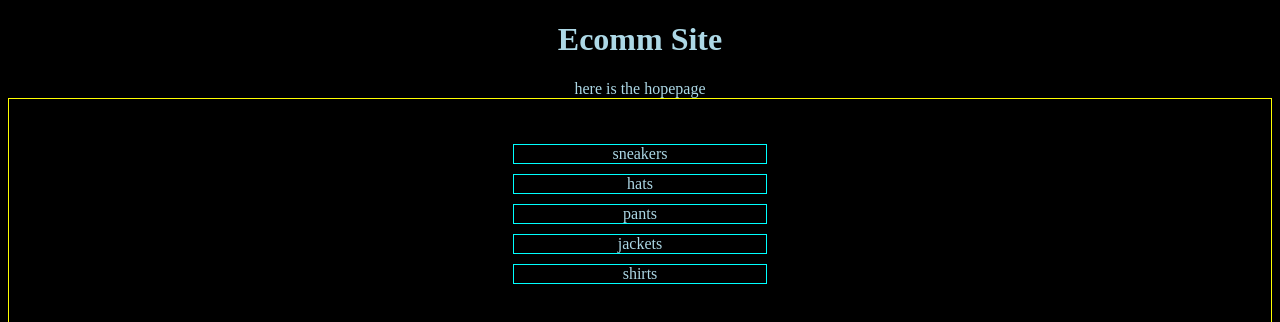
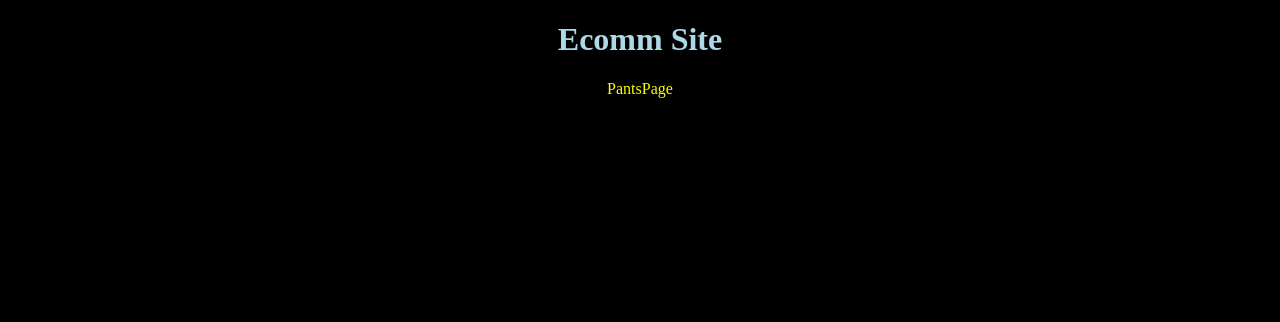
Before and after one commit to AGCB/ecomm, a React (Create React App) app: page /pants in a window 1280 px wide. Shown: the top 322 px of the page. Built offline with nearby package versions, Linux system fonts and the light colour scheme.

Commit message:
mark progress before shoppage

```diff
--- a/src/App.js
+++ b/src/App.js
@@ -1,6 +1,8 @@
 import './App.scss';
 import HomePage from './pages/HomePage';
+import SneakersPage from './pages/SneakersPage';
 import HatsPage from './pages/HatsPage';
+import PantsPage from './pages/PantsPage';
 import { Route, Switch } from 'react-router-dom';
 
 function App() {
@@ -8,8 +10,10 @@ function App() {
     <div className="App">
       <h1>Ecomm Site</h1>
       <Switch>
+        <Route path="/sneakers" component={SneakersPage}/>
         <Route path="/hats" component={HatsPage}/>
-        <Route path="/" component={HomePage}/>
+        <Route path="/pants" component={PantsPage}/>
+        <Route exact path="/" component={HomePage}/>
       </Switch>
     </div>
   );
--- a/src/config.js
+++ b/src/config.js
@@ -1,9 +1,7 @@
 const defaultSections = [
   {title:'sneakers', id:0},
   {title:'hats', id:1},
-  {title:'pants', id:2},
-  {title:'jackets', id:3},
-  {title:'shirts', id:4},
+  {title:'pants', id:2}
 ];
 
 export default defaultSections;
--- a/src/pages/HomePage/HomePage.jsx
+++ b/src/pages/HomePage/HomePage.jsx
@@ -2,7 +2,7 @@ import DirectoryMenu from '../../components/DirectoryMenu';
 
 const HomePage = () => (
   <div className="homepage">
-    <span>here is the hopepage</span>
+    <span>HomePage</span>
     <DirectoryMenu/>
   </div>
 )
--- /dev/null
+++ b/src/pages/PantsPage/PantsPage.jsx
@@ -0,0 +1,10 @@
+import React from 'react';
+import './pants-page.scss';
+
+function PantsPage(props) {
+  return (
+    <span className="pants-page">PantsPage</span>
+  )
+}
+
+export default PantsPage;
--- /dev/null
+++ b/src/pages/PantsPage/index.js
@@ -0,0 +1,3 @@
+import PantsPage from './PantsPage.jsx'
+
+export default PantsPage;
--- /dev/null
+++ b/src/pages/PantsPage/pants-page.scss
@@ -0,0 +1,3 @@
+.pants-page {
+  color: yellow;
+}
--- /dev/null
+++ b/src/pages/SneakersPage/SneakersPage.jsx
@@ -0,0 +1,10 @@
+import React from 'react';
+import './sneakers-page.scss';
+
+function SneakersPage(props) {
+  return (
+    <span className="sneakers-page">SneakersPage</span>
+  )
+}
+
+export default SneakersPage;
--- /dev/null
+++ b/src/pages/SneakersPage/index.js
@@ -0,0 +1,3 @@
+import SneakersPage from './SneakersPage.jsx'
+
+export default SneakersPage;
--- /dev/null
+++ b/src/pages/SneakersPage/sneakers-page.scss
@@ -0,0 +1,3 @@
+.sneakers-page {
+  color: brown;
+}
```
Also changed, not shown: 1 other file (tests, documents, lock files or other folders).
